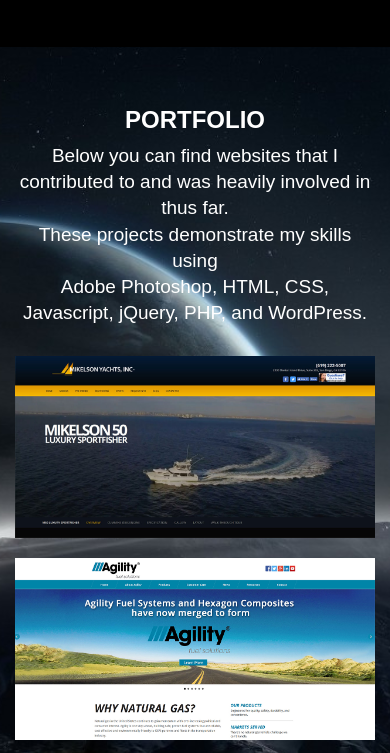
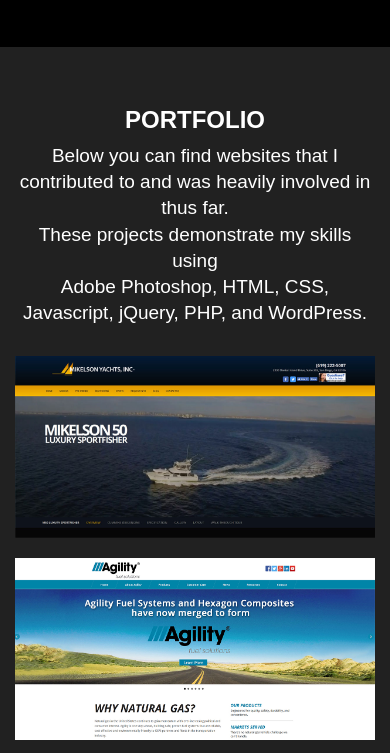
Before and after one commit to ktran031/new_portfolio, a plain HTML site: page index.html in a window 390 px wide. Shown: the part 1391-2144 px from the top of the page. Drawn offline with nearby package versions, Linux system fonts and the light colour scheme; some packages are replaced by stand-ins of ours.

Commit message:
1-24-17_2

```diff
--- a/css/style.css
+++ b/css/style.css
@@ -322,6 +322,12 @@ body {
   text-align: center;
   padding-bottom: 40px;
   padding-top: 40px;
+}
+
+@media (max-width: 1200px) {
+#portfolio {
+    background: #212121;
+  }
 }
 
 #portfolio, h2, h4 {
```
